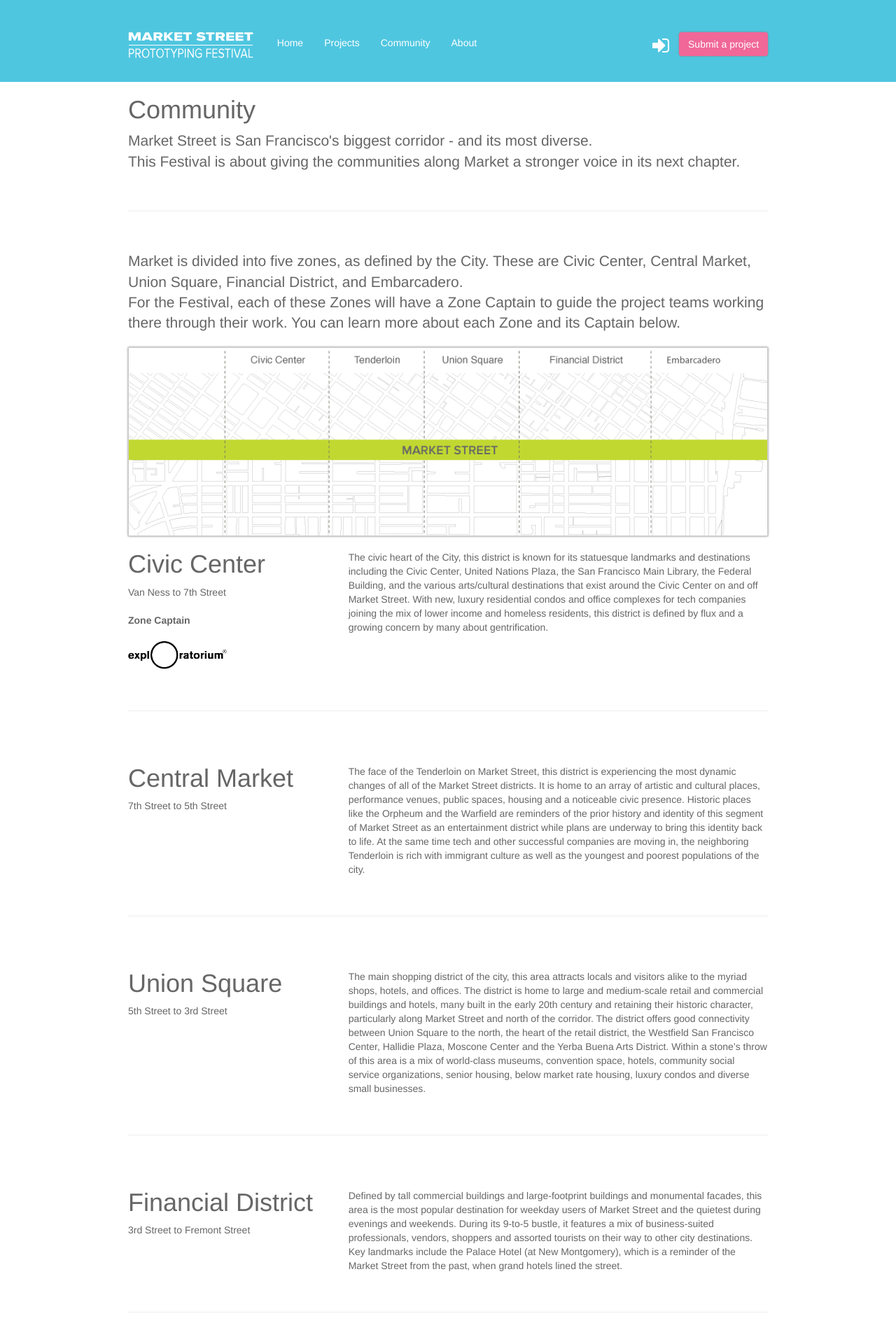
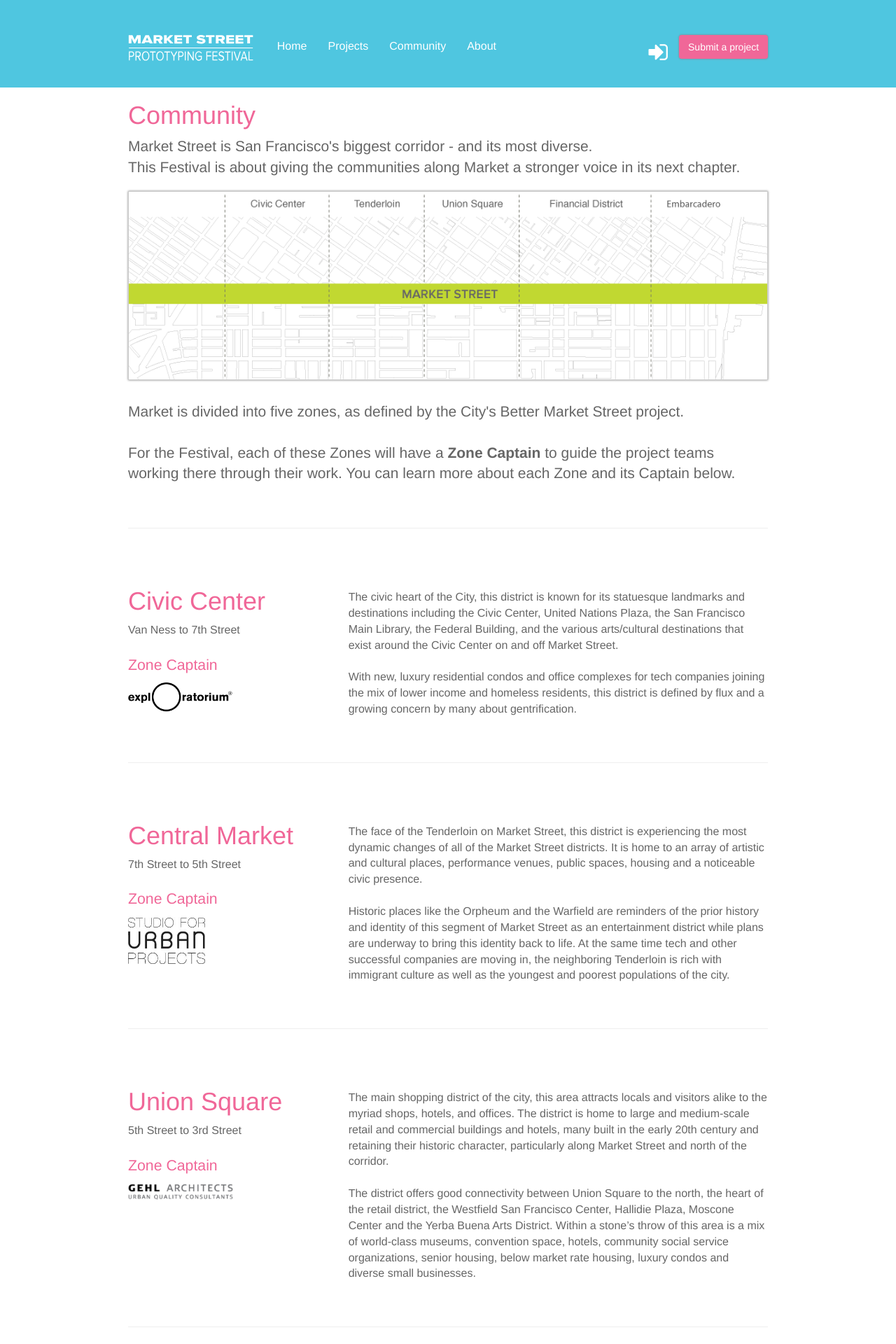
Before and after one commit to jakelevitas/market-street-proto-fest, a Jekyll site: the page built from community/index.html, in a window 1280 px wide. Shown: the top 1920 px of the page at 70% size. Built offline with Jekyll 4.4.1, drawn with Linux system fonts in a browser that asks for light colours; nearby versions of some CDN libraries; some of the changed text lies outside the part shown.

Commit message:
Community updates, footer update, CSS changes

```diff
--- a/_includes/footer.html
+++ b/_includes/footer.html
@@ -1,6 +1,9 @@
  <footer>
         <div class="container">
-        Footer Content
+        	<a href="" class="col-sm-3"><img class="sponsor" src="{{ site.baseurl }}/images/sponsor-sfplanning.svg"></a>
+					<a href="" class="col-sm-3"><img class="sponsor" src="{{ site.baseurl }}/images/sponsor-ybca.svg"></a>
+					<a href="" class="col-sm-3"><img class="sponsor" src="{{ site.baseurl }}/images/sponsor-sfdpw.svg"></a>
+					<a href="" class="col-sm-3"><img class="sponsor" src="{{ site.baseurl }}/images/sponsor-knight.svg"></a>
         </div>
       </footer>
 
--- a/community/index.html
+++ b/community/index.html
@@ -7,12 +7,6 @@ title: Market Street Prototyping Festival
   <h1>Community</h1>
   <p class="lead">Market Street is San Francisco's biggest corridor - and its most diverse.<br>
   This Festival is about giving the communities along Market a stronger voice in its next chapter.<br></p>
-  <hr>
-  <p class="lead">Market is divided into five zones, as defined by the City. These are Civic Center,
-  Central Market, Union Square, Financial District, and Embarcadero. <br>
-  For the Festival, each of these Zones will have a Zone Captain to guide the project teams working there through
-  their work. You can learn more about each Zone and its Captain below.
-  </p>
 </div>
 
 <div class="row">
@@ -21,16 +15,26 @@ title: Market Street Prototyping Festival
   </section>
 </div>
 
+<div class="catch-line">
+  <section>
+	<p class="lead"><br>Market is divided into five zones, as defined by the City's Better Market Street project.<br><br> For the Festival, each of these Zones will have a <strong>Zone Captain</strong> to guide the project teams working there through
+  their work. You can learn more about each Zone and its Captain below.
+  	</p>
+  </section>
+</div>
+
+<hr>
+
 <div class="row">
   <section>
     <div class="col-md-4">
     	<h1>Civic Center</h1>
     	Van Ness to 7th Street<br><br>
-    	<strong>Zone Captain</strong><br><br>
-    	<a href="http://exploratorium.edu" target="_blank"><img width="50%" src="{{ site.baseurl }}/images/captain-exploratorium.gif"></a>
+    	<p class="pink-bold">Zone Captain</p>
+    	<a href="http://exploratorium.edu" target="_blank"><img width="150px" src="{{ site.baseurl }}/images/captain-exploratorium.gif"></a>
     </div>
     <div class="col-md-8">
-   		<br>The civic heart of the City, this district is known for its statuesque landmarks and destinations including the Civic Center, United Nations Plaza, the San Francisco Main Library, the Federal Building, and the various arts/cultural destinations that exist around the Civic Center on and off Market Street. With new, luxury residential condos and office complexes for tech companies joining the mix of lower income and homeless residents, this district is defined by flux and a growing concern by many about gentrification.
+   		<br>The civic heart of the City, this district is known for its statuesque landmarks and destinations including the Civic Center, United Nations Plaza, the San Francisco Main Library, the Federal Building, and the various arts/cultural destinations that exist around the Civic Center on and off Market Street. <br><br>With new, luxury residential condos and office complexes for tech companies joining the mix of lower income and homeless residents, this district is defined by flux and a growing concern by many about gentrification.
     </div>
   </section>
 </div>
@@ -40,10 +44,13 @@ title: Market Street Prototyping Festival
 <div class="row">
   <section>
     <div class="col-md-4">
-    	<h1>Central Market</h1>7th Street to 5th Street
+    	<h1>Central Market</h1>
+    	7th Street to 5th Street<br><br>
+    	<p class="pink-bold">Zone Captain</p>
+    	<a href="http://www.studioforurbanprojects.org/" target="_blank"><img width="110px" src="{{ site.baseurl }}/images/captain-sup.jpg"></a>
     </div>
     <div class="col-md-8">
-   		<br>The face of the Tenderloin on Market Street, this district is experiencing the most dynamic changes of all of the Market Street districts. It is home to an array of artistic and cultural places, performance venues, public spaces, housing and a noticeable civic presence. Historic places like the Orpheum and the Warfield are reminders of the prior history and identity of this segment of Market Street as an entertainment district while plans are underway to bring this identity back to life.  At the same time tech and other successful companies are moving in, the neighboring Tenderloin is rich with immigrant culture as well as the youngest and poorest populations of the city.
+   		<br>The face of the Tenderloin on Market Street, this district is experiencing the most dynamic changes of all of the Market Street districts. It is home to an array of artistic and cultural places, performance venues, public spaces, housing and a noticeable civic presence.<br><br>Historic places like the Orpheum and the Warfield are reminders of the prior history and identity of this segment of Market Street as an entertainment district while plans are underway to bring this identity back to life.  At the same time tech and other successful companies are moving in, the neighboring Tenderloin is rich with immigrant culture as well as the youngest and poorest populations of the city.
     </div>
   </section>
 </div>
@@ -53,10 +60,13 @@ title: Market Street Prototyping Festival
 <div class="row">
   <section>
     <div class="col-md-4">
-    	<h1>Union Square</h1>5th Street to 3rd Street
+    	<h1>Union Square</h1>
+    	5th Street to 3rd Street<br><br>
+    	<p class="pink-bold">Zone Captain</p>
+    	<a href="http://www.gehlstudio.com" target="_blank"><img width="150px" src="{{ site.baseurl }}/images/captain-gehl.png"></a>
     </div>
     <div class="col-md-8">
-   		<br>The main shopping district of the city, this area attracts locals and visitors alike to the myriad shops, hotels, and offices. The district is home to large and medium-scale retail and commercial buildings and hotels, many built in the early 20th century and retaining their historic character, particularly along Market Street and north of the corridor. The district offers good connectivity between Union Square to the north, the heart of the retail district, the Westfield San Francisco Center, Hallidie Plaza, Moscone Center and the Yerba Buena Arts District. Within a stone’s throw of this area  is a mix of world-class museums, convention space, hotels, community social service organizations, senior housing, below market rate housing, luxury condos and diverse small businesses.
+   		<br>The main shopping district of the city, this area attracts locals and visitors alike to the myriad shops, hotels, and offices. The district is home to large and medium-scale retail and commercial buildings and hotels, many built in the early 20th century and retaining their historic character, particularly along Market Street and north of the corridor.<br><br>The district offers good connectivity between Union Square to the north, the heart of the retail district, the Westfield San Francisco Center, Hallidie Plaza, Moscone Center and the Yerba Buena Arts District. Within a stone’s throw of this area  is a mix of world-class museums, convention space, hotels, community social service organizations, senior housing, below market rate housing, luxury condos and diverse small businesses.
     </div>
   </section>
 </div>
@@ -66,11 +76,14 @@ title: Market Street Prototyping Festival
 <div class="row">
   <section>
     <div class="col-md-4">
-    	<h1>Financial District</h1>3rd Street to Fremont Street
+    	<h1>Financial District</h1>
+    	3rd Street to Fremont Street<br><br>
+    	<p class="pink-bold">Zone Captain</p>
+    	<a href="http://cca.edu" target="_blank"><img width="150px" src="{{ site.baseurl }}/images/captain-cca.jpg"></a>
     </div>
     <div class="col-md-8">
    		<br>Defined by tall commercial buildings and large-footprint buildings and monumental facades, this area is the most popular destination for weekday users of Market
-Street and the quietest during evenings and weekends.  During its 9-to-5 bustle, it features a mix of business-suited professionals, vendors, shoppers and assorted tourists on their way to other city destinations. Key landmarks include the Palace Hotel (at New Montgomery), which is a reminder of the Market Street from the past, when grand hotels lined the street.
+Street and the quietest during evenings and weekends.<br><br>During its 9-to-5 bustle, it features a mix of business-suited professionals, vendors, shoppers and assorted tourists on their way to other city destinations. Key landmarks include the Palace Hotel (at New Montgomery), which is a reminder of the Market Street from the past, when grand hotels lined the street.
     </div>
   </section>
 </div>
@@ -80,10 +93,15 @@ Street and the quietest during evenings and weekends.  During its 9-to-5 bustle,
 <div class="row">
   <section>
     <div class="col-md-4">
-    	<h1>Embarcadero</h1>Fremont Street to Embarcadero
+    	<h1>Embarcadero</h1>
+    	Fremont Street to Embarcadero<br><br>
+    	<p class="pink-bold">Zone Captain</p>
+    	<a href="http://www.autodesk.com" target="_blank"><img width="150px" src="{{ site.baseurl }}/images/captain-autodesk.jpg"></a>
     </div>
     <div class="col-md-8">
-   		<br>The main shopping district of the city, this area attracts locals and visitors alike to the myriad shops, hotels, and offices. The district is home to large and medium-scale retail and commercial buildings and hotels, many built in the early 20th century and retaining their historic character, particularly along Market Street and north of the corridor. The district offers good connectivity between Union Square to the north, the heart of the retail district, the Westfield San Francisco Center, Hallidie Plaza, Moscone Center and the Yerba Buena Arts District. Within a stone’s throw of this area  is a mix of world-class museums, convention space, hotels, community social service organizations, senior housing, below market rate housing, luxury condos and diverse small businesses.
+   		<br>With a rich maritime history, the waterfront terminus of Market Street is celebrated by bringing urban activity to the water, and bringing the unique character of the Ferry Building and water’s
+edge back to the city.<br><br>The tall commercial buildings of the Financial District give way
+to plazas, parks and urban recreation along the waterfront,  inviting tourists and locals alike to experience the bustling Ferry Building, which opened in 1898 as the wooden Ferry House,  the focal point for anyone arriving by train from the East, or workers coming to the city by ferry from Marin or the East Bay. Today the ferry building is not only a transportation hub,  but is a farm-to-table, and made-in-San Francisco marketplace.
     </div>
   </section>
 </div>
--- a/index.html
+++ b/index.html
@@ -42,10 +42,6 @@ is_front: true
 <!-- SPONSORS -->
 <div class="row">
 <section id="sponsors">
-<div class="section-title">Sponsors</div>
-<a href="" class="col-sm-3"><img class="sponsor" src="images/sponsor-knight.svg"></a>
-<a href="" class="col-sm-3"><img class="sponsor" src="images/sponsor-sfdpw.svg"></a>
-<a href="" class="col-sm-3"><img class="sponsor" src="images/sponsor-sfplanning.svg"></a>
-<a href="" class="col-sm-3"><img class="sponsor" src="images/sponsor-ybca.svg"></a>
+
 </section>
 </div>
--- a/main.css
+++ b/main.css
@@ -4,7 +4,7 @@
 Blue: #4fc6e0;
 Pink: #f06798;
 Grey: #e6e6e6;
-Green: #c1d831;
+Green: #	;
 Box-Shadow: gray;
 
 
@@ -14,7 +14,8 @@ Box-Shadow: gray;
 
 
 /* BASIC STYLE */
-body {color:#666;}
+body {color:#666;font-size:16px;}
+h1 {color:#f06798;}
 .icon-bar { background-color:white; }
 .container {
   padding-left: 10%;
@@ -43,8 +44,11 @@ a:hover {
   padding: 1em 0;
   color:#f06798;
 }
-
-
+.pink-bold {
+  color:#f06798;
+  font-weight:normal;
+  font-size:1.33em;
+}
 
 /* ========== NAVBAR ========== */
 a.navbar-brand {padding-right: 1em;}
```
Also changed, not shown: images/captain-autodesk.jpg (added), images/captain-cca.jpg (added), images/captain-gehl.png (added), images/captain-sup.jpg (added), 1 other file.
